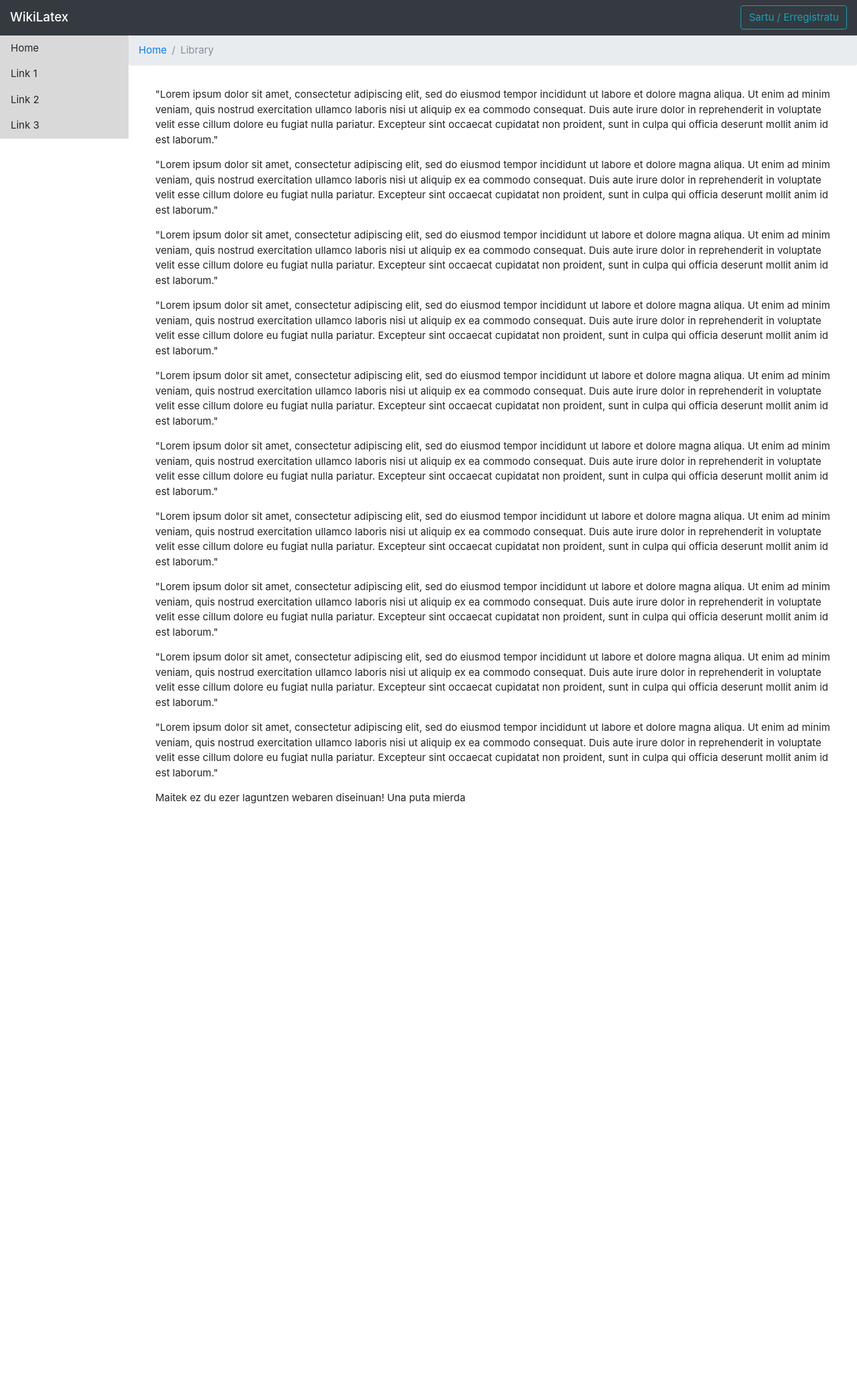
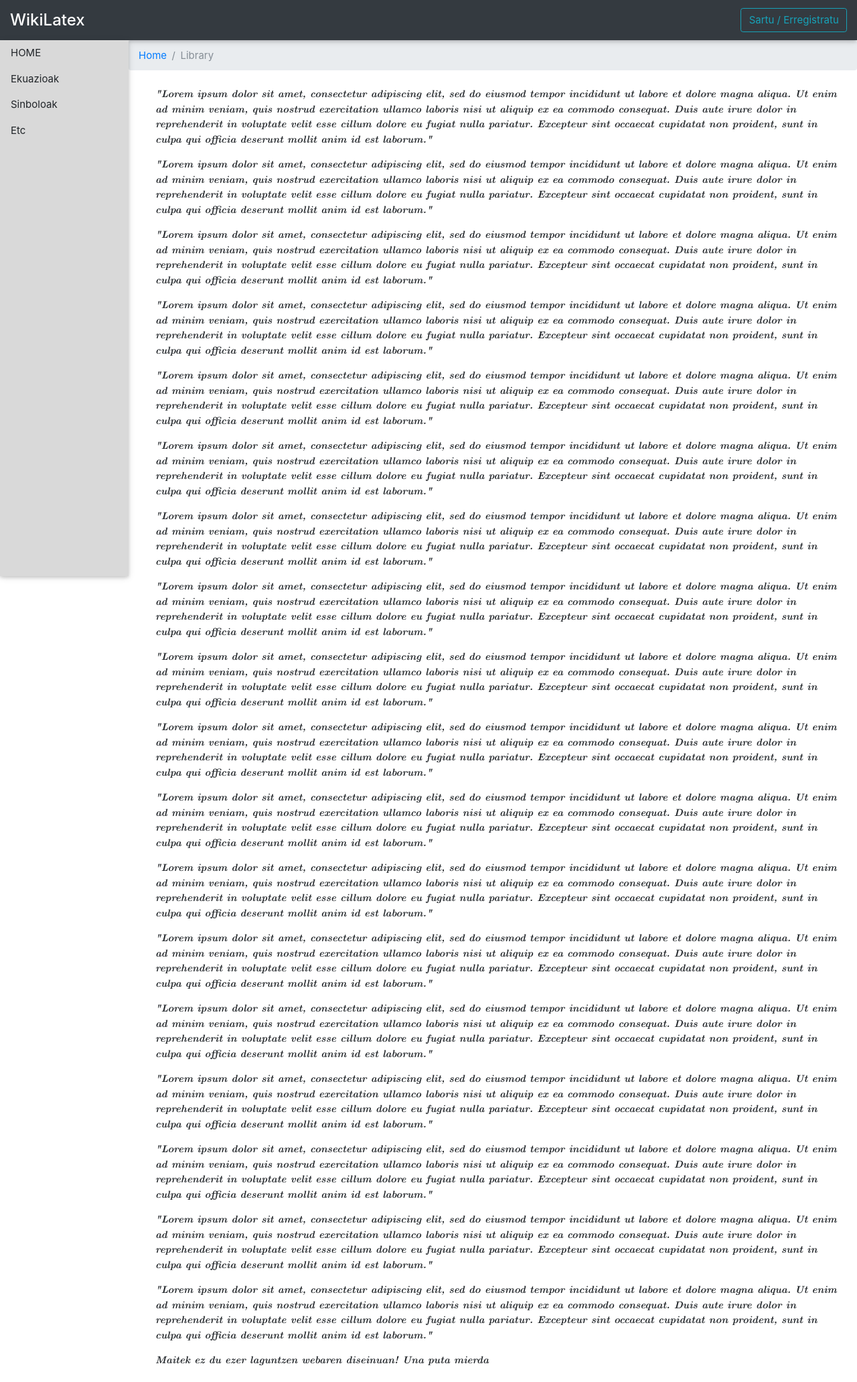
Before and after one commit to PatataTaldea/WikiLatex, a PHP site: page / in a window 1280 px wide. Shown: the whole page at 67% size. Before the commit the page ends 1200 px from the top, so only its background shows below. Run offline with PHP 8.4, Linux system fonts and the light colour scheme; some libraries are stand-ins or nearby versions.

Commit message:
LaTeX hizki mota gehitzen

```diff
--- a/www/css/style.css
+++ b/www/css/style.css
@@ -1,11 +1,16 @@
+/* Hizki mota berriak sartu */
+@font-face {
+    font-family: 'LaTeX';
+    src: url('../fonts/cmunbi.ttf') format('truetype');
+}
 
-#menua {
+.menua {
     margin: 0px;
-    padding: 0px;
     width: 15%;
     float: left;
     height: 100%;
     background-color: #d9d9d9;
+
 }
 
 #nabigazioa {
@@ -16,6 +21,7 @@
 }
 
 #orria {
+    font-family: LaTeX;
     float: right;
     width: 85%;
     margin-top: 130px;
@@ -24,9 +30,9 @@
     margin-bottom: 20px;
 }
 
-
-@media only screen and (min-device-width : 320px) and (max-device-width : 480px) {
-    #menua {
+/* Tamaina txikiko pantailetan, mugikorrak adibidez */
+@media only screen and (min-device-width : 320px) and (max-device-width : 600px) {
+    .menua {
         display: none;
     }
 
--- a/www/index.php
+++ b/www/index.php
@@ -20,19 +20,19 @@
     <body>
 
         <div class="fixed-top">
-            <nav class="navbar navbar-dark bg-dark">
-                <span class="navbar-brand mb-0 h1">WikiLatex</span>
+            <nav class="navbar navbar-dark bg-dark w3-card">
+                <span class="navbar-brand mb-0 h1 w3-xlarge">WikiLatex</span>
                 <form class="form-inline">
-                    <button class="btn btn-outline-info my-2 my-sm-0" type="submit">Sartu / Erregistratu</button>
+                    <button class="btn btn-outline-info my-2 my-sm-0" onclick="">Sartu / Erregistratu</button>
                 </form>
             </nav>
             <div>
-                <div id="menua">
+                <div id="menua" class="menua w3-sidebar w3-card">
                     <div id="menu_lista" class="w3-bar-block">
-                        <a href="#" class="w3-bar-item w3-button">Home</a>
-                        <a href="#" class="w3-bar-item w3-button">Link 1</a>
-                        <a href="#" class="w3-bar-item w3-button">Link 2</a>
-                        <a href="#" class="w3-bar-item w3-button">Link 3</a>
+                        <button class="w3-bar-item w3-button" onclick="">HOME</button>
+                        <button class="w3-bar-item w3-button" onclick="">Ekuazioak</button>
+                        <button class="w3-bar-item w3-button" onclick="">Sinboloak</button>
+                        <button class="w3-bar-item w3-button" onclick="">Etc</button>
                     </div>
                 </div>
                 <div id="nabigazioa">
@@ -48,7 +48,6 @@
 
 
 
-
         <!-- Orria -->
         <div id="orria">
             <p>"Lorem ipsum dolor sit amet, consectetur adipiscing elit, sed do eiusmod tempor incididunt ut labore et dolore magna aliqua. Ut enim ad minim veniam, quis nostrud exercitation ullamco laboris nisi ut aliquip ex ea commodo consequat. Duis aute irure dolor in reprehenderit in voluptate velit esse cillum dolore eu fugiat nulla pariatur. Excepteur sint occaecat cupidatat non proident, sunt in culpa qui officia deserunt mollit anim id est laborum."</p>
@@ -61,6 +60,15 @@
             <p>"Lorem ipsum dolor sit amet, consectetur adipiscing elit, sed do eiusmod tempor incididunt ut labore et dolore magna aliqua. Ut enim ad minim veniam, quis nostrud exercitation ullamco laboris nisi ut aliquip ex ea commodo consequat. Duis aute irure dolor in reprehenderit in voluptate velit esse cillum dolore eu fugiat nulla pariatur. Excepteur sint occaecat cupidatat non proident, sunt in culpa qui officia deserunt mollit anim id est laborum."</p>
             <p>"Lorem ipsum dolor sit amet, consectetur adipiscing elit, sed do eiusmod tempor incididunt ut labore et dolore magna aliqua. Ut enim ad minim veniam, quis nostrud exercitation ullamco laboris nisi ut aliquip ex ea commodo consequat. Duis aute irure dolor in reprehenderit in voluptate velit esse cillum dolore eu fugiat nulla pariatur. Excepteur sint occaecat cupidatat non proident, sunt in culpa qui officia deserunt mollit anim id est laborum."</p>
             <p>"Lorem ipsum dolor sit amet, consectetur adipiscing elit, sed do eiusmod tempor incididunt ut labore et dolore magna aliqua. Ut enim ad minim veniam, quis nostrud exercitation ullamco laboris nisi ut aliquip ex ea commodo consequat. Duis aute irure dolor in reprehenderit in voluptate velit esse cillum dolore eu fugiat nulla pariatur. Excepteur sint occaecat cupidatat non proident, sunt in culpa qui officia deserunt mollit anim id est laborum."</p>
+            <p>"Lorem ipsum dolor sit amet, consectetur adipiscing elit, sed do eiusmod tempor incididunt ut labore et dolore magna aliqua. Ut enim ad minim veniam, quis nostrud exercitation ullamco laboris nisi ut aliquip ex ea commodo consequat. Duis aute irure dolor in reprehenderit in voluptate velit esse cillum dolore eu fugiat nulla pariatur. Excepteur sint occaecat cupidatat non proident, sunt in culpa qui officia deserunt mollit anim id est laborum."</p>
+            <p>"Lorem ipsum dolor sit amet, consectetur adipiscing elit, sed do eiusmod tempor incididunt ut labore et dolore magna aliqua. Ut enim ad minim veniam, quis nostrud exercitation ullamco laboris nisi ut aliquip ex ea commodo consequat. Duis aute irure dolor in reprehenderit in voluptate velit esse cillum dolore eu fugiat nulla pariatur. Excepteur sint occaecat cupidatat non proident, sunt in culpa qui officia deserunt mollit anim id est laborum."</p>
+            <p>"Lorem ipsum dolor sit amet, consectetur adipiscing elit, sed do eiusmod tempor incididunt ut labore et dolore magna aliqua. Ut enim ad minim veniam, quis nostrud exercitation ullamco laboris nisi ut aliquip ex ea commodo consequat. Duis aute irure dolor in reprehenderit in voluptate velit esse cillum dolore eu fugiat nulla pariatur. Excepteur sint occaecat cupidatat non proident, sunt in culpa qui officia deserunt mollit anim id est laborum."</p>
+            <p>"Lorem ipsum dolor sit amet, consectetur adipiscing elit, sed do eiusmod tempor incididunt ut labore et dolore magna aliqua. Ut enim ad minim veniam, quis nostrud exercitation ullamco laboris nisi ut aliquip ex ea commodo consequat. Duis aute irure dolor in reprehenderit in voluptate velit esse cillum dolore eu fugiat nulla pariatur. Excepteur sint occaecat cupidatat non proident, sunt in culpa qui officia deserunt mollit anim id est laborum."</p>
+            <p>"Lorem ipsum dolor sit amet, consectetur adipiscing elit, sed do eiusmod tempor incididunt ut labore et dolore magna aliqua. Ut enim ad minim veniam, quis nostrud exercitation ullamco laboris nisi ut aliquip ex ea commodo consequat. Duis aute irure dolor in reprehenderit in voluptate velit esse cillum dolore eu fugiat nulla pariatur. Excepteur sint occaecat cupidatat non proident, sunt in culpa qui officia deserunt mollit anim id est laborum."</p>
+            <p>"Lorem ipsum dolor sit amet, consectetur adipiscing elit, sed do eiusmod tempor incididunt ut labore et dolore magna aliqua. Ut enim ad minim veniam, quis nostrud exercitation ullamco laboris nisi ut aliquip ex ea commodo consequat. Duis aute irure dolor in reprehenderit in voluptate velit esse cillum dolore eu fugiat nulla pariatur. Excepteur sint occaecat cupidatat non proident, sunt in culpa qui officia deserunt mollit anim id est laborum."</p>
+            <p>"Lorem ipsum dolor sit amet, consectetur adipiscing elit, sed do eiusmod tempor incididunt ut labore et dolore magna aliqua. Ut enim ad minim veniam, quis nostrud exercitation ullamco laboris nisi ut aliquip ex ea commodo consequat. Duis aute irure dolor in reprehenderit in voluptate velit esse cillum dolore eu fugiat nulla pariatur. Excepteur sint occaecat cupidatat non proident, sunt in culpa qui officia deserunt mollit anim id est laborum."</p>
+            <p>"Lorem ipsum dolor sit amet, consectetur adipiscing elit, sed do eiusmod tempor incididunt ut labore et dolore magna aliqua. Ut enim ad minim veniam, quis nostrud exercitation ullamco laboris nisi ut aliquip ex ea commodo consequat. Duis aute irure dolor in reprehenderit in voluptate velit esse cillum dolore eu fugiat nulla pariatur. Excepteur sint occaecat cupidatat non proident, sunt in culpa qui officia deserunt mollit anim id est laborum."</p>
+
             <span>Maitek ez du ezer laguntzen webaren diseinuan! Una puta mierda</span>
         </div>
 
```
